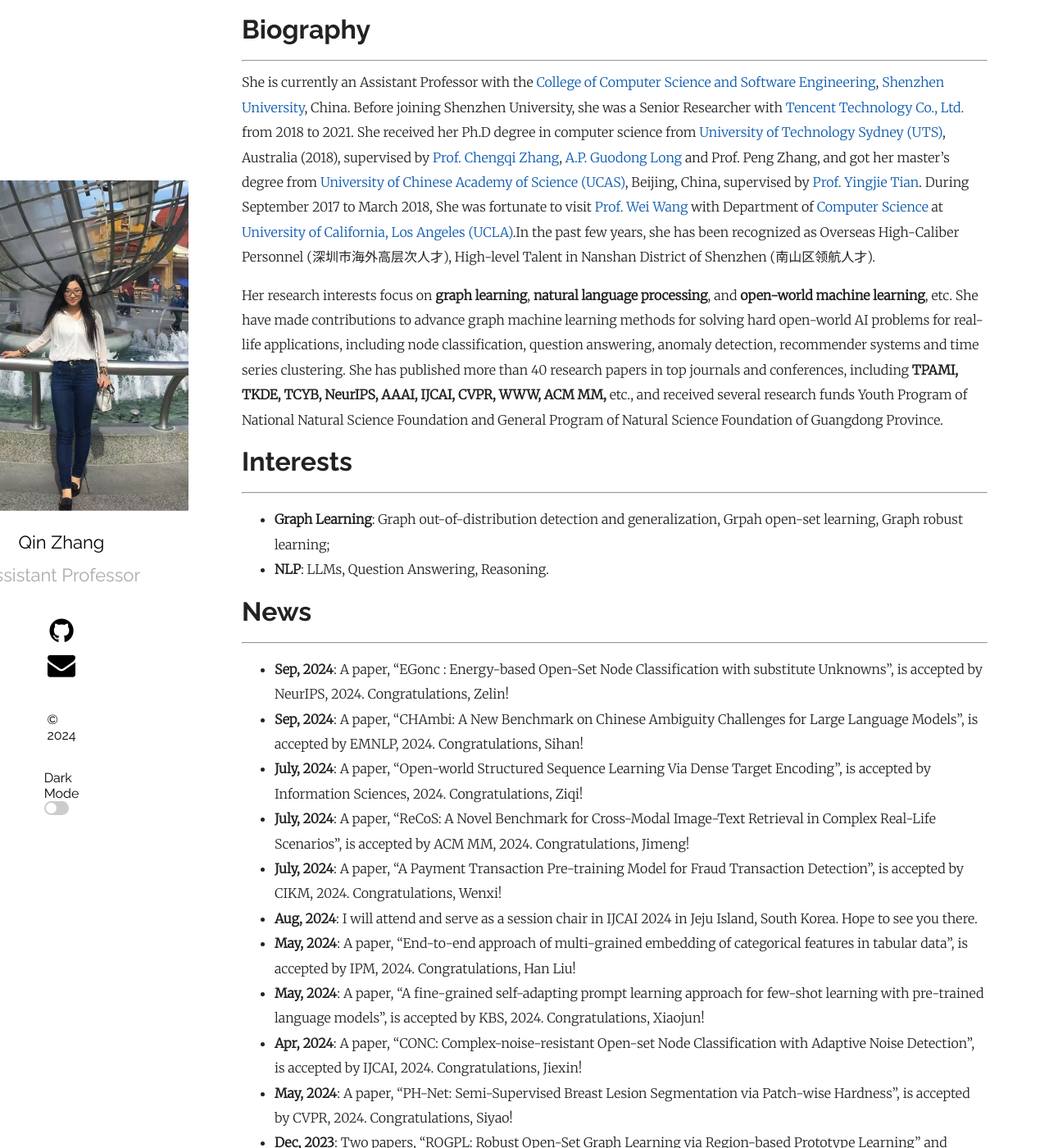
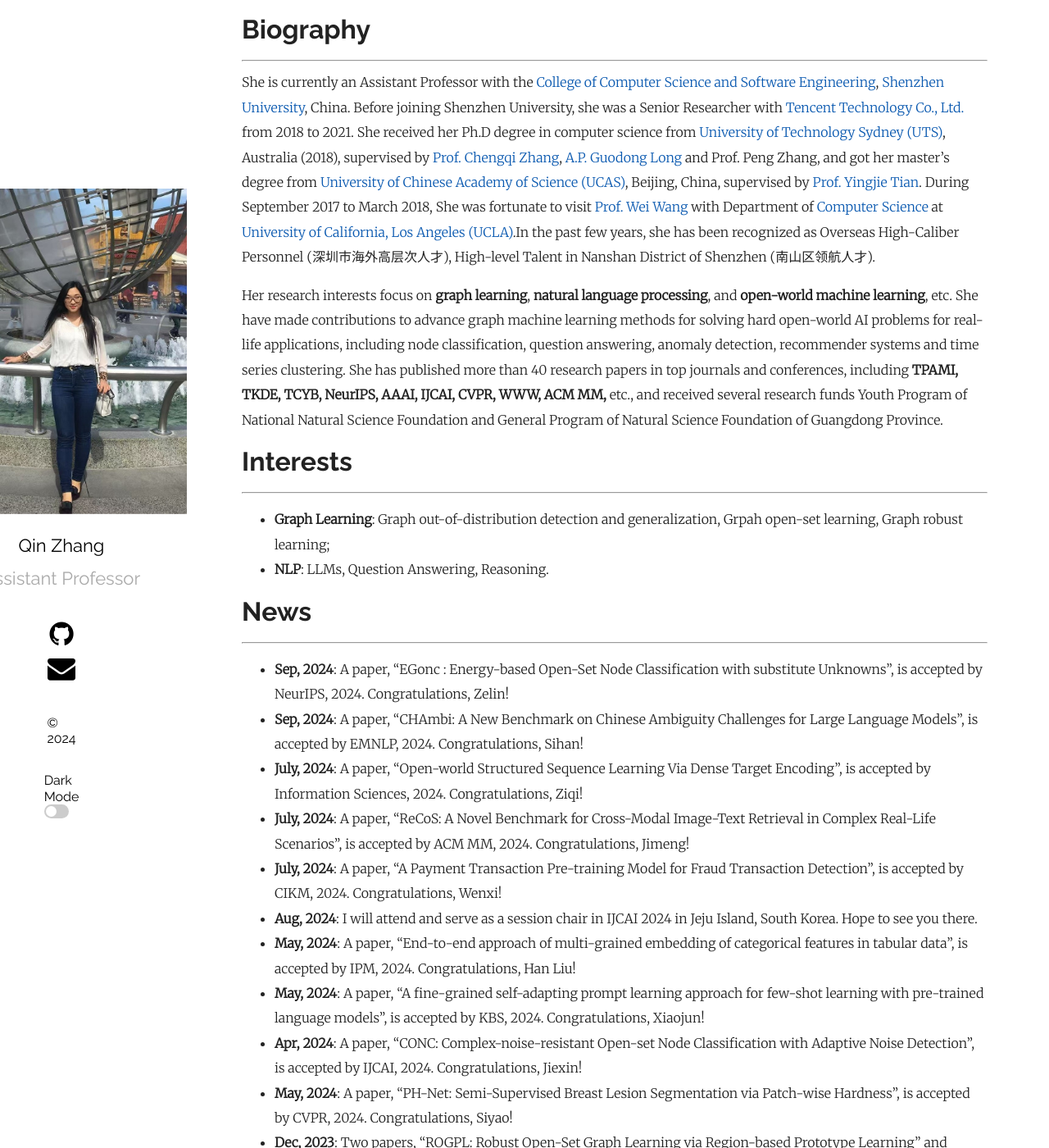
Before and after one commit to qinzhang11/qinzhang11.github.io, a Jekyll site: the page built from index.md, in a window 1280 px wide and 1400 px high. Shown: the whole window at 82% size. Built offline with Jekyll 4.4.1, drawn with Linux system fonts in a browser that asks for light colours.

Commit message:
Update plain.scss

```diff
--- a/_sass/plain.scss
+++ b/_sass/plain.scss
@@ -103,7 +103,7 @@ main {
     height: 100vh;
     padding-bottom: 15vh;
     padding-right: 20vh;
-    padding-top: 3vh;
+    padding-top: 4vh;
 
     @media screen and (max-width: $mobileW) {
       height: auto;
@@ -136,7 +136,7 @@ main {
       line-height: normal;
     }
     img {
-      max-width: 310px;
+      max-width: 305px;
     }
     img.dark {
       display: none;
```
